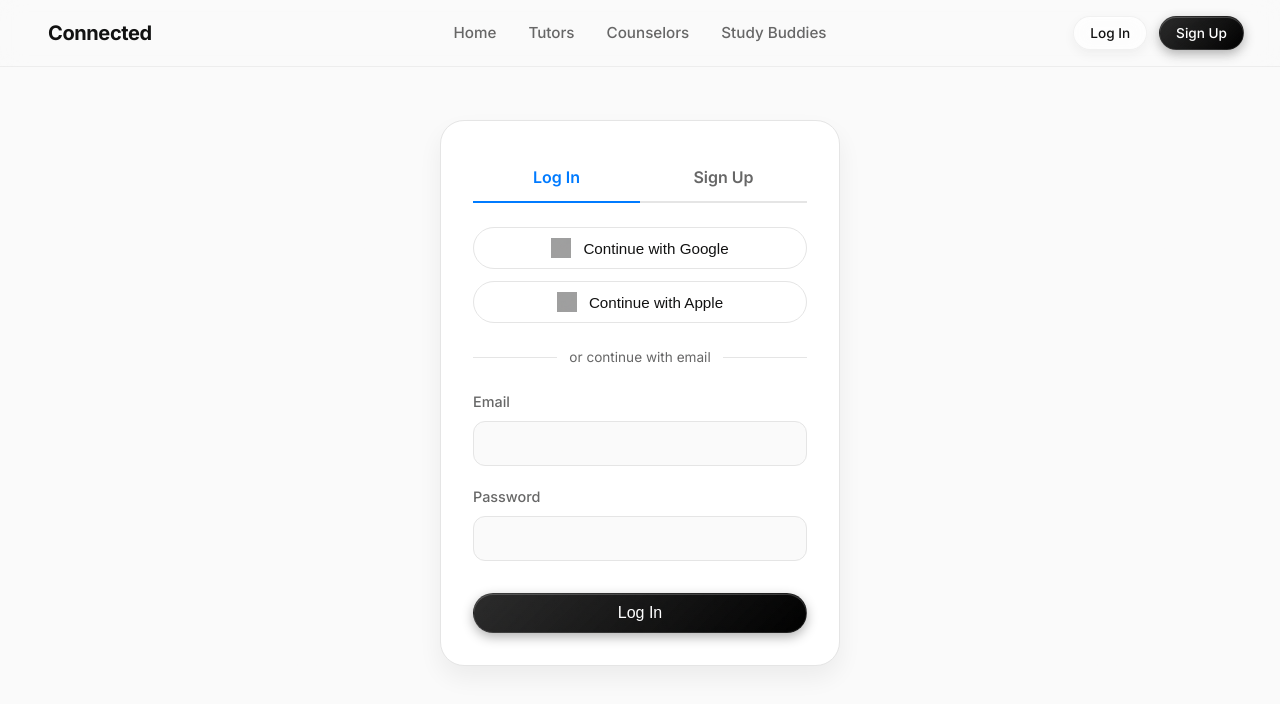
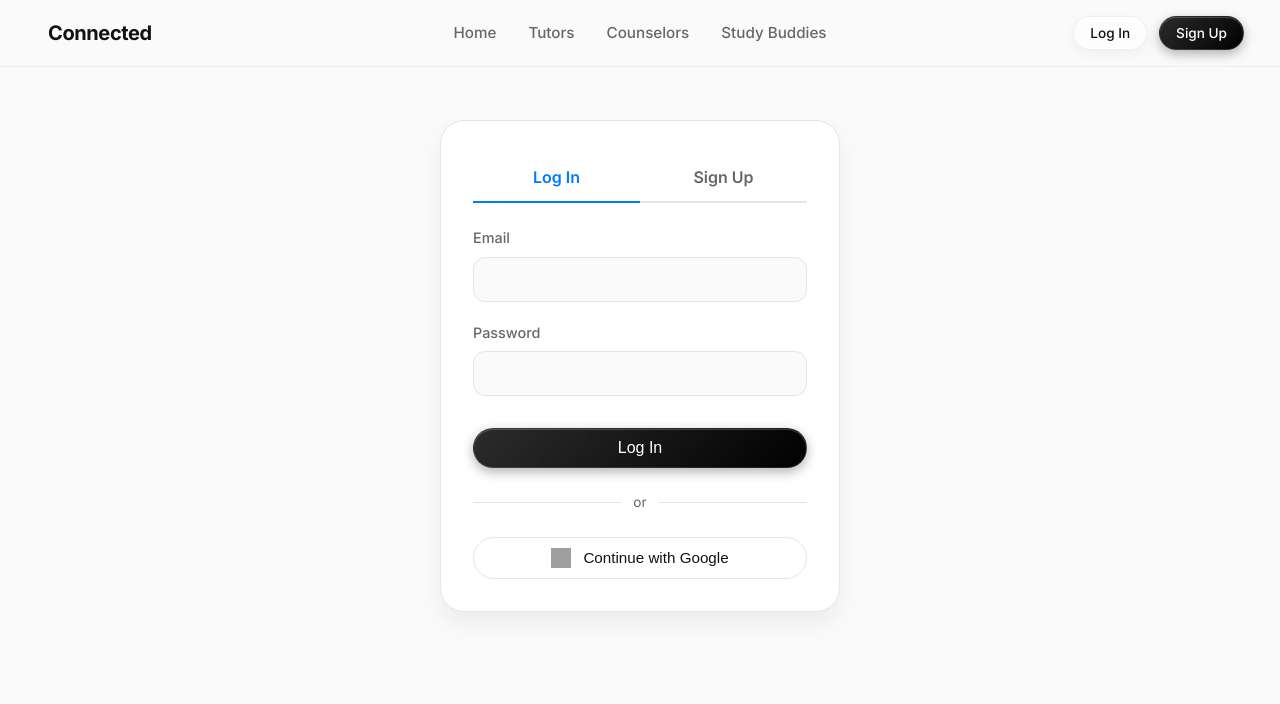
Before and after one commit to ourconnectedteam/connected-platform, a website built with Vite: page src/auth.html in a window 1280 px wide. Built offline with nearby package versions, Linux system fonts and the light colour scheme; no server answers; grey boxes are pictures that could not be loaded.

Commit message:
style: Remove Apple login and move Google login below auth form

```diff
--- a/src/auth.html
+++ b/src/auth.html
@@ -52,24 +52,6 @@
         <div class="auth-tab" id="tab-signup">Sign Up</div>
     </div>
 
-    <!-- Social Login -->
-    <div class="social-login-container">
-        <div class="social-login-grid">
-            <button type="button" class="btn-social" onclick="window.handleSocialLogin('google')">
-                <img src="https://www.svgrepo.com/show/475656/google-color.svg" alt="Google">
-                Continue with Google
-            </button>
-            <button type="button" class="btn-social" onclick="window.handleSocialLogin('apple')">
-                <img src="https://www.svgrepo.com/show/448234/apple.svg" alt="Apple">
-                Continue with Apple
-            </button>
-        </div>
-
-        <div class="auth-divider">
-            <span>or continue with email</span>
-        </div>
-    </div>
-
     <!-- Login Form -->
     <form id="login-form">
         <div class="form-group">
@@ -84,6 +66,20 @@
             <button type="submit" class="btn btn-primary" style="width: 100%;">Log In</button>
         </div>
     </form>
+
+    <div class="auth-divider">
+        <span>or</span>
+    </div>
+
+    <!-- Social Login -->
+    <div class="social-login-container">
+        <div class="social-login-grid">
+            <button type="button" class="btn-social" onclick="window.handleSocialLogin('google')">
+                <img src="https://www.svgrepo.com/show/475656/google-color.svg" alt="Google">
+                Continue with Google
+            </button>
+        </div>
+    </div>
 
     <!-- Signup Form -->
     <form id="signup-form" class="hidden">
```
